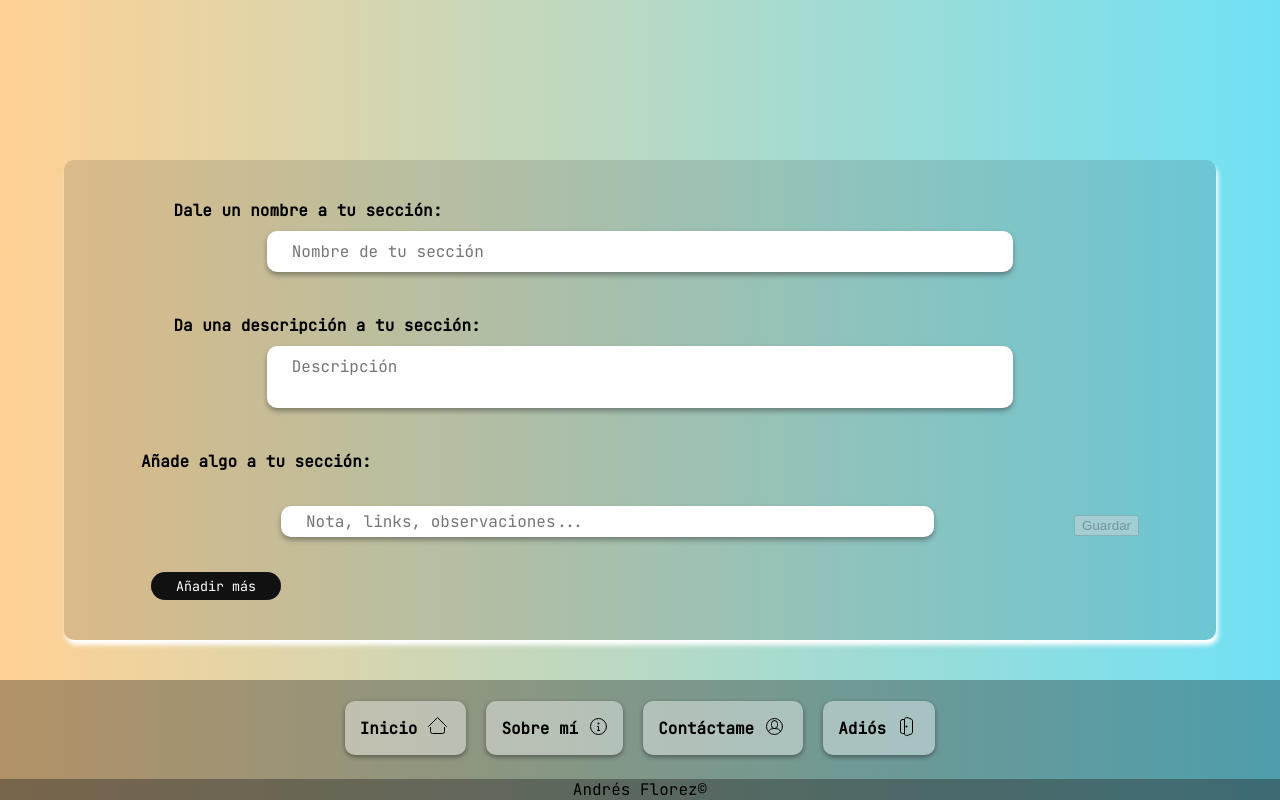
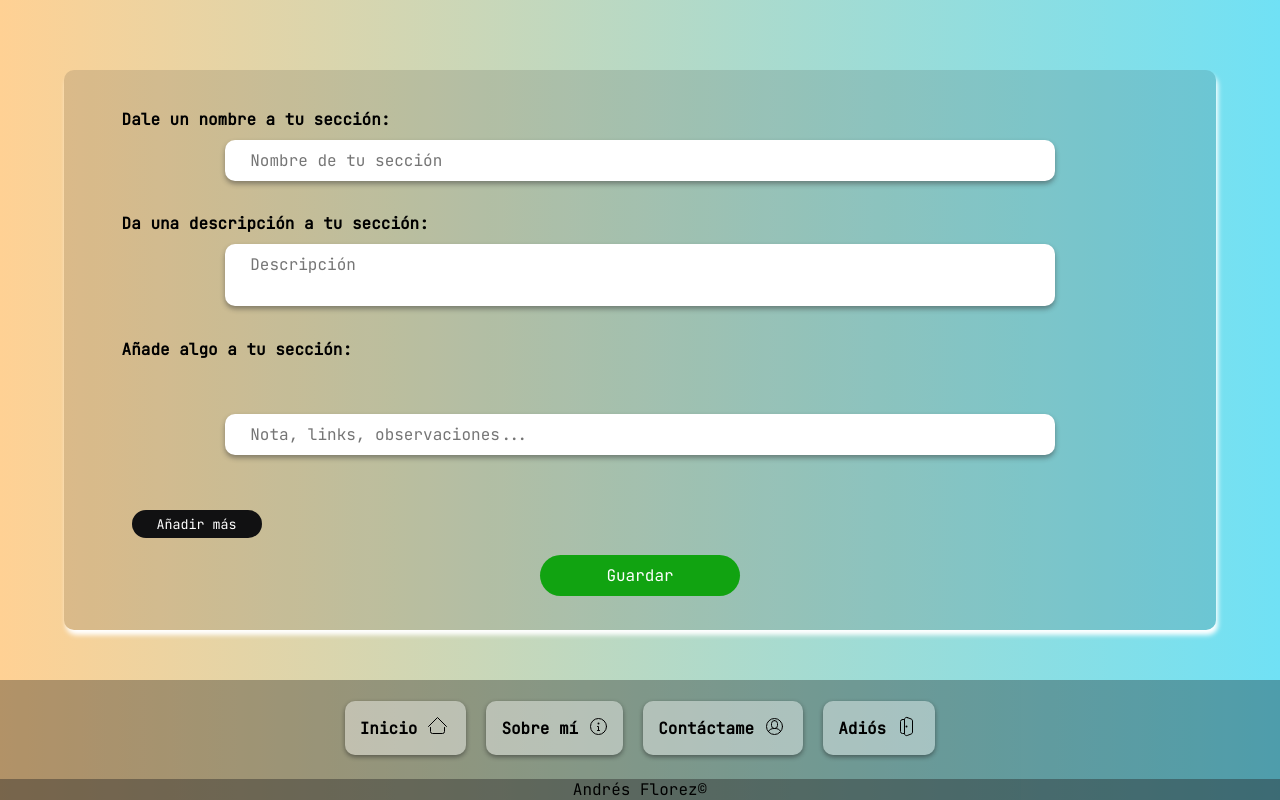
Before and after one commit to andresflorez16/our-planner, a Next.js app: page /add in a window 1280 px wide. Built offline with nearby package versions, Linux system fonts and the light colour scheme.

Commit message:
add sections firebase

```diff
--- a/components/Avatar.js
+++ b/components/Avatar.js
@@ -12,6 +12,8 @@ padding-right: 5px;
 strong {
   display: inline-block;
   padding-left: 10px;
+  color: #fff;
+  text-shadow: 1px 2px 1px #111;
 }
 @media (max-width: 1000px) {
   padding-left: 5px;
--- a/components/Content.js
+++ b/components/Content.js
@@ -7,8 +7,13 @@ const ContentDiv = styled.div`
   justify-content: center;
   align-items: center;
   width: 90%;
-  height: ${props => props.size === 'normal' ? '90%' : '60%'};
+  height: ${props => {
+    if(props.size === 'normal') return '90%'
+    if(props.size === 'reduced') return '60%'
+    if(props.size === 'alternative') return '70%'
+  }};
   border-radius: 10px;
+  margin-bottom: ${props => props.size === 'alternative' ? '100px' : 0};
   box-shadow: 2px 5px 5px #fff;
 `
 
--- a/firebase/client.js
+++ b/firebase/client.js
@@ -61,3 +61,7 @@ export const addUser = (user) => {
 export const loginEmailPassword = (user) => {
   return signInWithEmailAndPassword(auth, user.email, user.password)
 }
+
+export const addSection = (section) => {
+  return addDoc(collection(db, 'section'), { name: section.sectionName, description: section.sectionDescription, notes: section.notes })
+}
--- a/pages/add/index.js
+++ b/pages/add/index.js
@@ -3,21 +3,28 @@ import Content from 'components/Content'
 import NavFooter from 'components/NavFooter'
 import { useState } from 'react'
 import { generate } from 'shortid'
+import { addSection } from '../../firebase/client'
 
 const AddDiv = styled.div`
 display: flex;
 align-items: center;
-height: 90%;
+height: 100%;
 width: 90%;
 form {
   display: flex;
   align-items: center;
-  height: 100%;
+  height: 90%;
   width: 100%;
   flex-wrap: wrap;
   justify-content: center;
   div {
-    width: 90%;
+    width: 100%;
+    padding: 5px 0;
+    label {
+      @media (max-width: 450px) {
+        font-size: .8em;
+      }
+    }
     textarea {
       display: block;
       width: 80%;
@@ -30,9 +37,14 @@ form {
       box-shadow: 0 3px 5px #3337;
       outline: 0;
       font-size: 1em;
+      @media (max-width: 700px) {
+        font-size: .8em;
+        width: 100%;
+      }
     }
   }
 }
+
 .sectionName {
   display: block;
   border: none;
@@ -44,6 +56,11 @@ form {
   font-family: 'Jetbrains Mono', monospace;
   box-shadow: 0 3px 5px #3337;
   outline: 0;
+  @media (max-width: 700px) {
+    font-size: .8em;
+    width: 100%;
+    padding: 5px 15px;
+  }
 }
 .sectionNoteContainer {
   display: flex;
@@ -52,20 +69,31 @@ form {
   flex-wrap: wrap;
   overflow-y: auto;
   width: 100%;
-  height: 100px;
+  height: 150px;
+  @media (max-width: 700px) {
+    height: 100px;
+  }
 }
-.sectionNote {
-  display: block;
+
+.saveNote {
   border: none;
-  border-radius: 10px;
-  padding: 5px 25px;
+  background-color: #11a311;
+  padding: 10px 25px;
+  border-radius: 999px;
+  color: #fff;
+  width: 200px;
+  cursor: pointer;
   font-size: 1em;
-  width: 70%;
-  margin: 10px auto;
+  transition: opacity .3s ease;
   font-family: 'Jetbrains Mono', monospace;
-  box-shadow: 0 3px 5px #3337;
-  outline: 0;
-
+  outline: none;
+  &:hover {
+    opacity: .7;
+  }
+  @media (max-width: 450px) {
+    font-size: .8em;
+    width: 100px;
+  }
 }
 .addNote {
   border: none;
@@ -80,6 +108,9 @@ form {
   outline: none;
   &:hover {
     opacity: .7;
+  }
+  @media (max-width: 450px) {
+    font-size: .7em;
   }
 }
 .deleteNote {
@@ -96,15 +127,36 @@ form {
   &:hover {
     opacity: .7;
   }
+  @media (max-width: 450px) {
+    font-size: .7em;
+  }
 }
+
 `
-const AddNotes = ({ deleteNote, onClick, onChangeNote, notes }) => {
+const InputNote = styled.input`
+  display: block;
+  border: ${props => props.isNote ? '2px solid red' : 'none'};
+  border-radius: 10px;
+  padding: 10px 25px;
+  font-size: 1em;
+  width: 80%;
+  margin: 10px auto;
+  font-family: 'Jetbrains Mono', monospace;
+  box-shadow: 0 3px 5px #3337;
+  outline: 0;
+  @media (max-width: 700px) {
+    font-size: .8em;
+    width: 100%;
+    padding: 5px 15px;
+  }
+`
+const AddNotes = ({ deleteNote, onClick, onChangeNote, notes, isNote }) => {
   return(
     <>
-      <div className='sectionNoteContainer' >
+      <div className="sectionNoteContainer">
         {
           notes.map(el =>
-            <input className="sectionNote" type="text" placeholder="Nota, links, observaciones..." key={el.id} onChange={e => onChangeNote(e, el)}/>
+            <InputNote className="sectionNote" isNote={isNote} type="text" placeholder="Nota, links, observaciones..." key={el.id} onChange={e => onChangeNote(e, el)} required/>
           )
         }
       </div>
@@ -120,16 +172,20 @@ const AddNotes = ({ deleteNote, onClick, onChangeNote, notes }) => {
 
 export default function AddSection() {
   const [note, setNote] = useState([{ id: generate() }])
-  const [isNote, setIsNote] = useState(true)
+  const [isNote, setIsNote] = useState()
 
   const handleSubmit = (e) => {
     e.preventDefault()
     const formData = Object.fromEntries(new FormData(e.target))
-    const data = {
-      ...formData,
-      notes: note
-    }
-    console.log(data)
+    if (formData.sectionName && formData.sectionDescription && note[0].content) {
+      const data = {
+        ...formData,
+        notes: note
+      }
+      addSection(data)
+        .then(res => console.log(res))
+        .catch(err => console.log(err))
+    } else setIsNote(true)
   }
 
   const onChangeNote = (e, noteIterable) => {
@@ -165,22 +221,22 @@ export default function AddSection() {
   }
 
   return(
-    <Content size={'reduced'}>
+    <Content size={'alternative'}>
       <AddDiv>
         <form onSubmit={handleSubmit}>
           <div>
             <label><strong>Dale un nombre a tu sección:</strong></label>
-            <input className="sectionName" name='sectionName' type="text" placeholder="Nombre de tu sección" />
+            <input className="sectionName" name='sectionName' type="text" placeholder="Nombre de tu sección" required />
           </div>
           <div>
             <label><strong>Da una descripción a tu sección:</strong></label>
-            <textarea placeholder="Descripción" name='sectionDescription'></textarea>
+            <textarea placeholder="Descripción" name='sectionDescription' required></textarea>
           </div>
           <div>
             <label><strong>Añade algo a tu sección:</strong></label>
-            <AddNotes  notes={note} onChangeNote={onChangeNote} onClick={addNewNote} deleteNote={deleteNote} />
+            <AddNotes  notes={note} onChangeNote={onChangeNote} onClick={addNewNote} deleteNote={deleteNote} isNote={isNote}/>
           </div>
-          <button type='submit' disabled={isNote}>Guardar</button>
+          <button className="saveNote" type='submit'>Guardar</button>
         </form>
       </AddDiv>
       <NavFooter />
```
